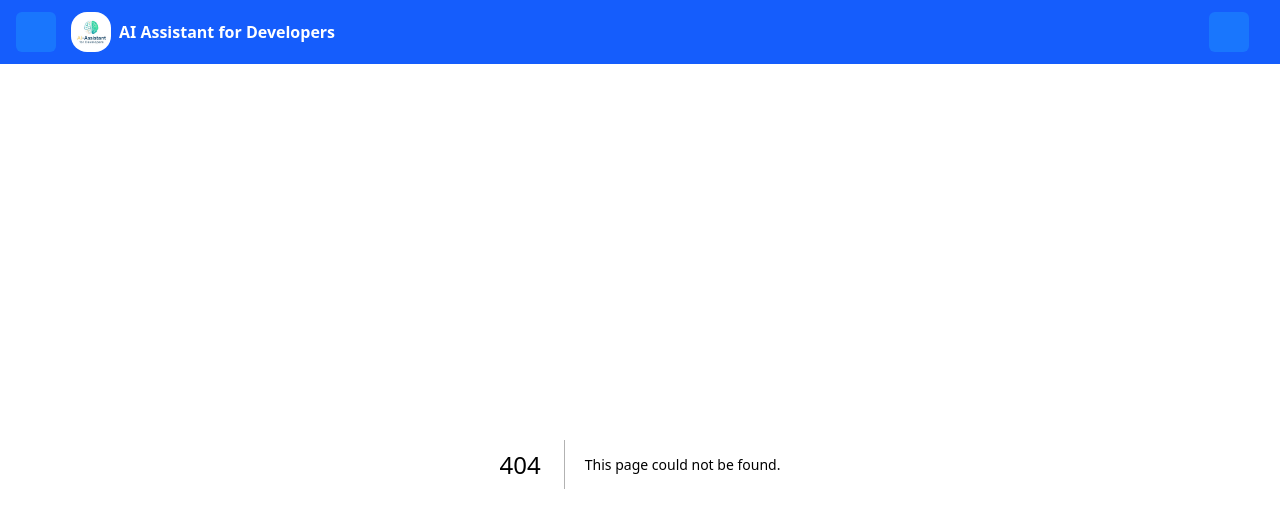
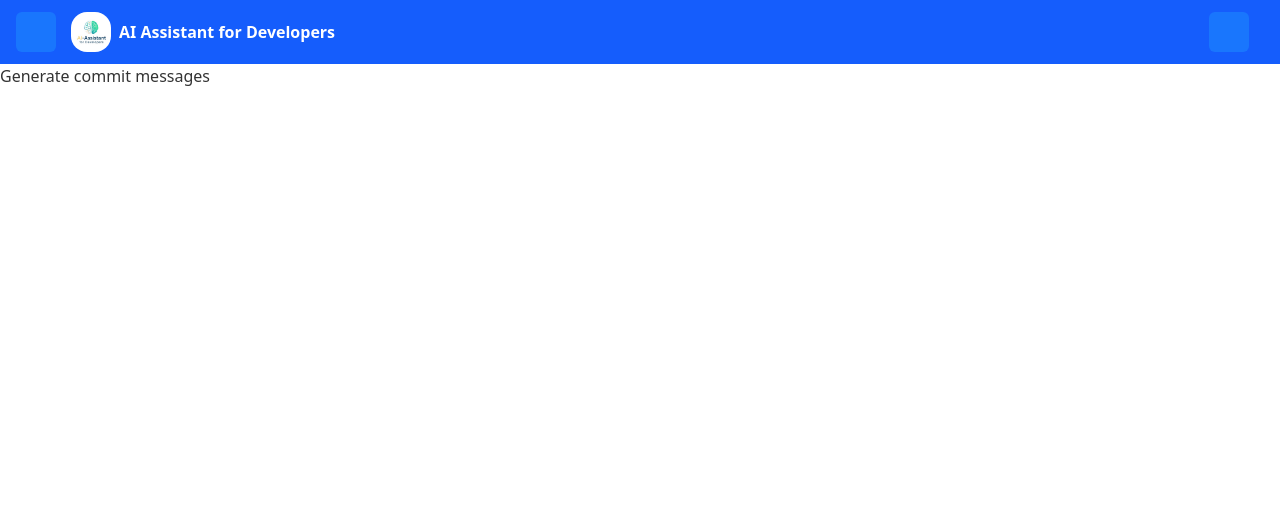
Before and after one commit to Paveu99/ai_assistant, a Next.js app: page /generate-commit-message in a window 1280 px wide. Before the commit this address had no page. Shown: the top 528 px of the page. Built offline with nearby package versions, Linux system fonts and the light colour scheme; some icons are missing; what @mui/material-nextjs would draw is missing.

Commit message:
Empty page.tsx files for each routes

```diff
--- /dev/null
+++ b/src/app/explain-code/page.tsx
@@ -0,0 +1,3 @@
+export default function Page() {
+    return <h1>Explain code</h1>;
+}
--- /dev/null
+++ b/src/app/generate-commit-message/page.tsx
@@ -0,0 +1,3 @@
+export default function Page() {
+    return <h1>Generate commit messages</h1>;
+}
--- /dev/null
+++ b/src/app/generate-tests/page.tsx
@@ -0,0 +1,3 @@
+export default function Page() {
+    return <h1>Generate tests</h1>;
+}
--- /dev/null
+++ b/src/app/refactor-code/page.tsx
@@ -0,0 +1,3 @@
+export default function Page() {
+    return <h1>Refactor code</h1>;
+}
```
